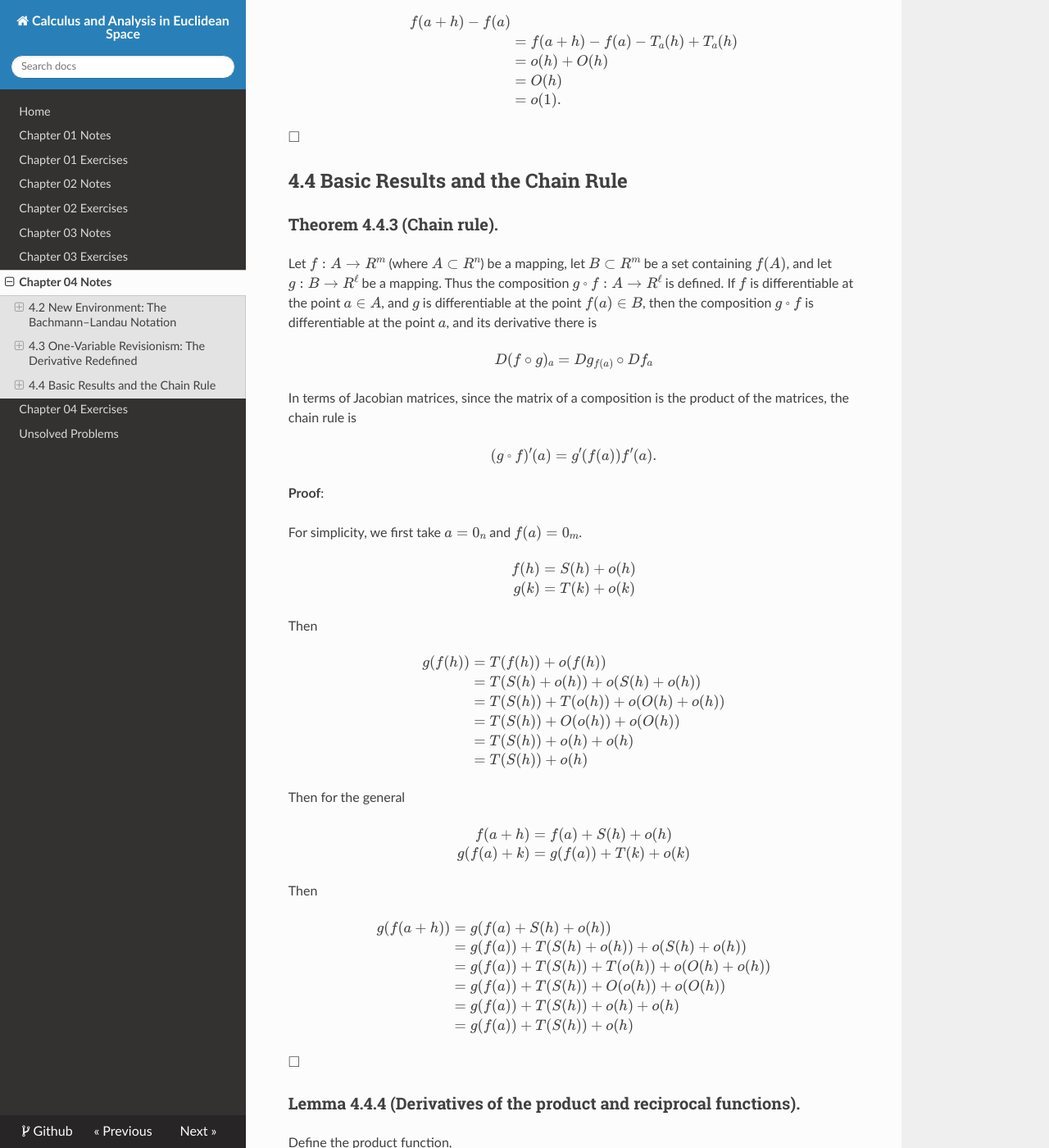
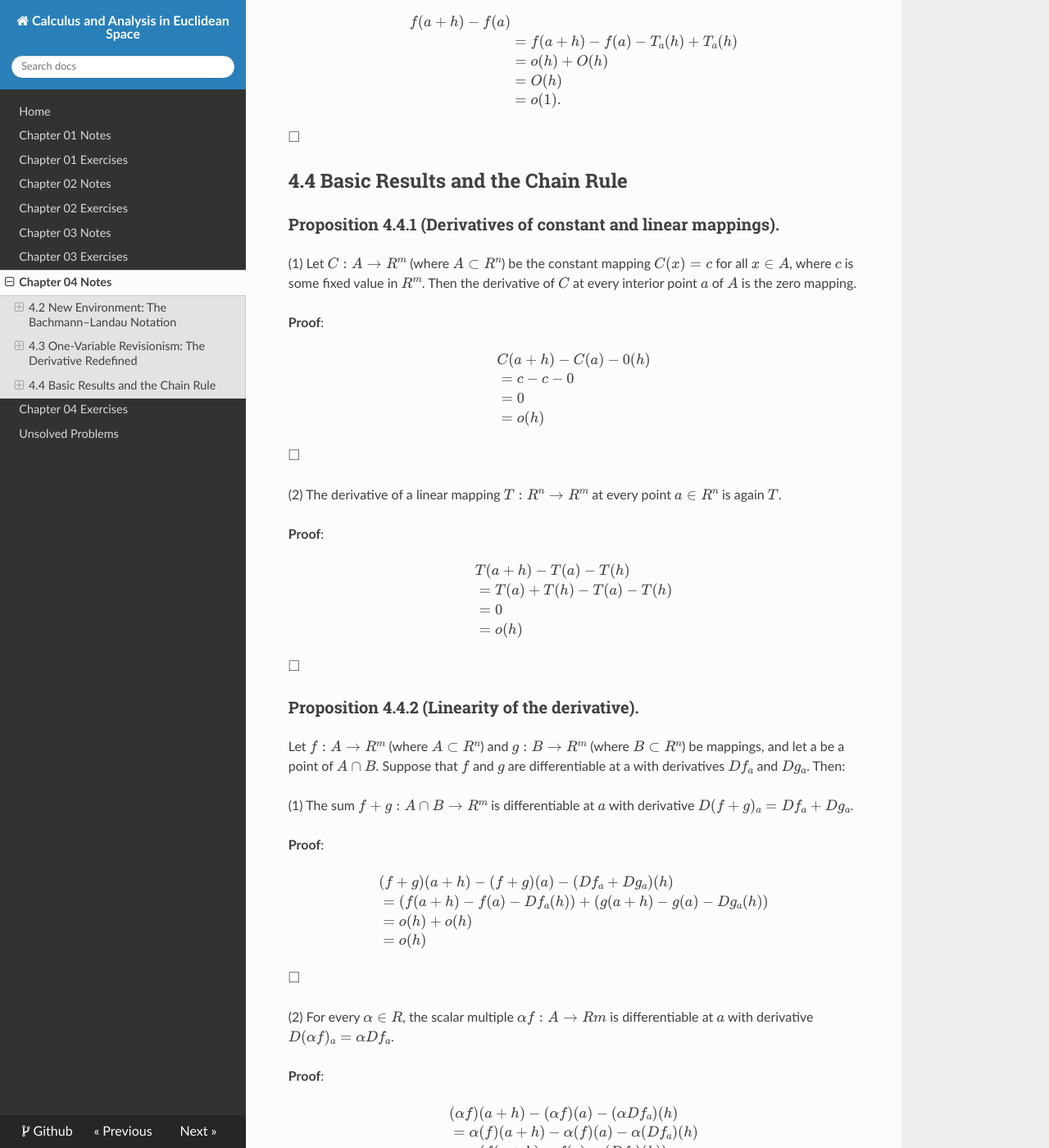
Before and after one commit to eroicaleo/shurman-calculus-euclidean-space, an MkDocs documentation site: the page built from docs/ch04notes.md, in a window 1280 px wide and 1400 px high, scrolled down 6657 px. Shown: the whole window at 82% size. Built offline with MkDocs 1.6.1, drawn with Linux system fonts in a browser that asks for light colours; nearby versions of some CDN libraries; formulas are drawn with MathJax 3; some of the changed text lies outside the part shown.

Commit message:
updates ch04 ex and notes

```diff
--- a/docs/ch04notes.md
+++ b/docs/ch04notes.md
@@ -368,6 +368,87 @@ $$
 $\square$
 
 ## 4.4 Basic Results and the Chain Rule
+
+### Proposition 4.4.1 (Derivatives of constant and linear mappings).
+
+(1) Let $C : A → R^m$ (where $A ⊂ R^n$) be the constant mapping
+$C(x) = c$ for
+all $x ∈ A$, where $c$ is some fixed value in $R^m$.
+Then the derivative of $C$ at
+every interior point $a$ of $A$ is the zero mapping.
+
+**Proof**:
+
+$$
+\begin{align*}
+&C(a+h) - C(a) - 0(h) \\
+&= c - c - 0 \\
+&= 0 \\
+&= o(h)
+\end{align*}
+$$
+
+$\square$
+
+(2) The derivative of a linear mapping $T : R^n → R^m$ at every point $a ∈ R^n$
+is again $T$.
+
+**Proof**:
+
+$$
+\begin{align*}
+& T(a+h) - T(a) - T(h) \\
+&= T(a) + T(h) - T(a) - T(h) \\
+&= 0 \\
+&= o(h) \\
+\end{align*}
+$$
+
+$\square$
+
+### Proposition 4.4.2 (Linearity of the derivative).
+
+Let $f : A → R^m$
+(where $A ⊂ R^n$) and $g : B → R^m$ (where $B ⊂ R^n$) be mappings,
+and let a be
+a point of $A∩B$. Suppose that $f$ and $g$ are diﬀerentiable at a with
+derivatives $Df_a$ and $Dg_a$. Then:
+
+(1) The sum $f + g : A ∩ B → R^m$ is diﬀerentiable at $a$ with derivative
+$D(f +g)_a = Df_a +Dg_a$.
+
+**Proof**:
+
+$$
+\begin{align*}
+&(f+g)(a+h) - (f+g)(a) - (Df_a +Dg_a)(h) \\
+&=
+(f(a+h) - f(a) - Df_a(h)) +
+(g(a+h) - g(a) - Dg_a(h)) \\
+&= o(h) + o(h) \\
+&= o(h)
+\end{align*}
+$$
+
+$\square$
+
+(2) For every $\alpha ∈ R$, the scalar multiple $\alpha f : A → Rm$ is
+diﬀerentiable
+at $a$ with derivative $D(\alpha f)_a = \alpha Df_a$.
+
+**Proof**:
+
+$$
+\begin{align*}
+&(\alpha f)(a+h) - (\alpha f)(a) - (\alpha Df_a)(h) \\
+&= \alpha (f)(a+h) - \alpha (f)(a) - \alpha (Df_a)(h) \\
+&= \alpha (f(a+h) - f(a) - (Df_a)(h)) \\
+&= \alpha o(h) \\
+&= o(h)
+\end{align*}
+$$
+
+$\square$
 
 ### Theorem 4.4.3 (Chain rule).
 
```
Also changed, not shown: docs/ch04ex.md (+78 -0 lines).
